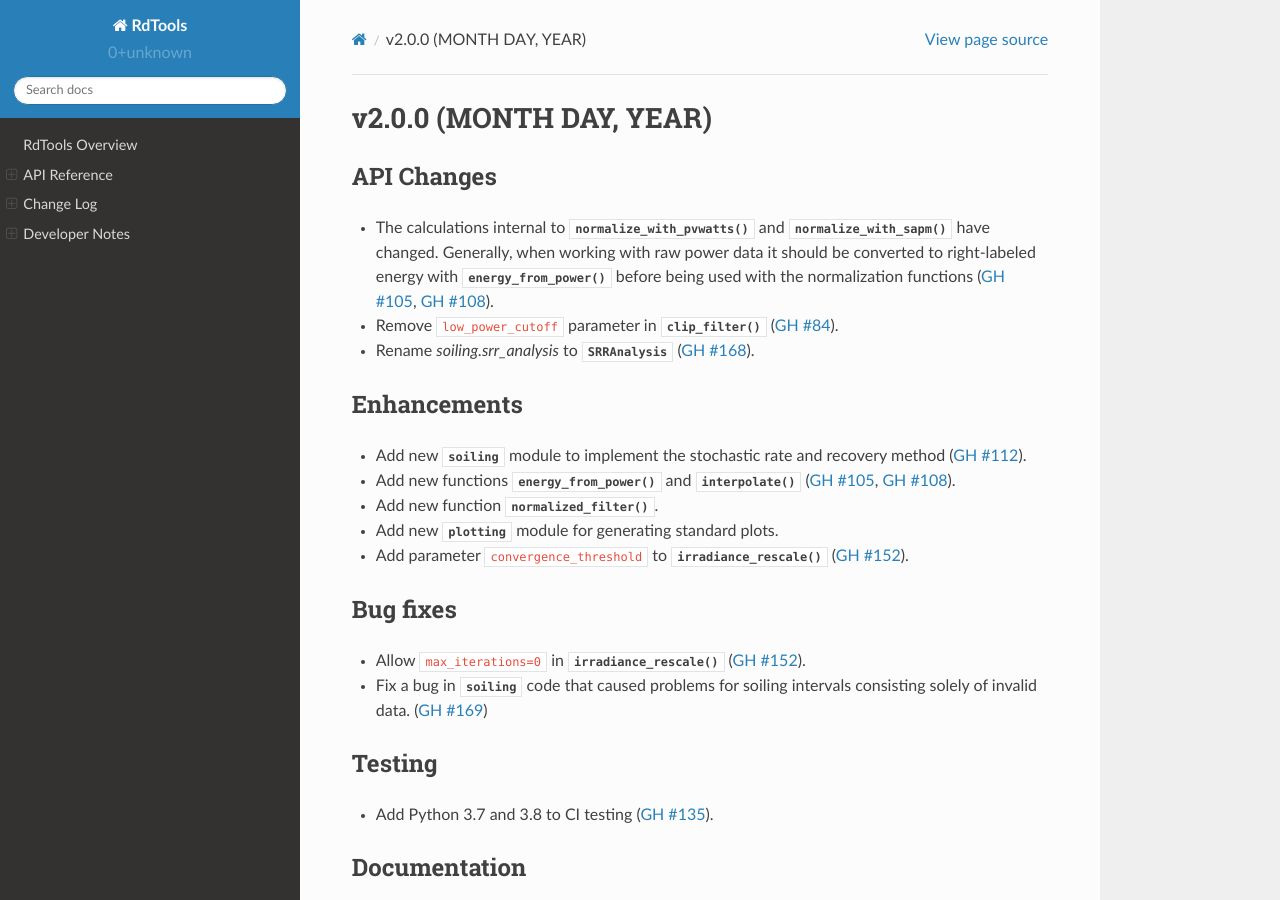
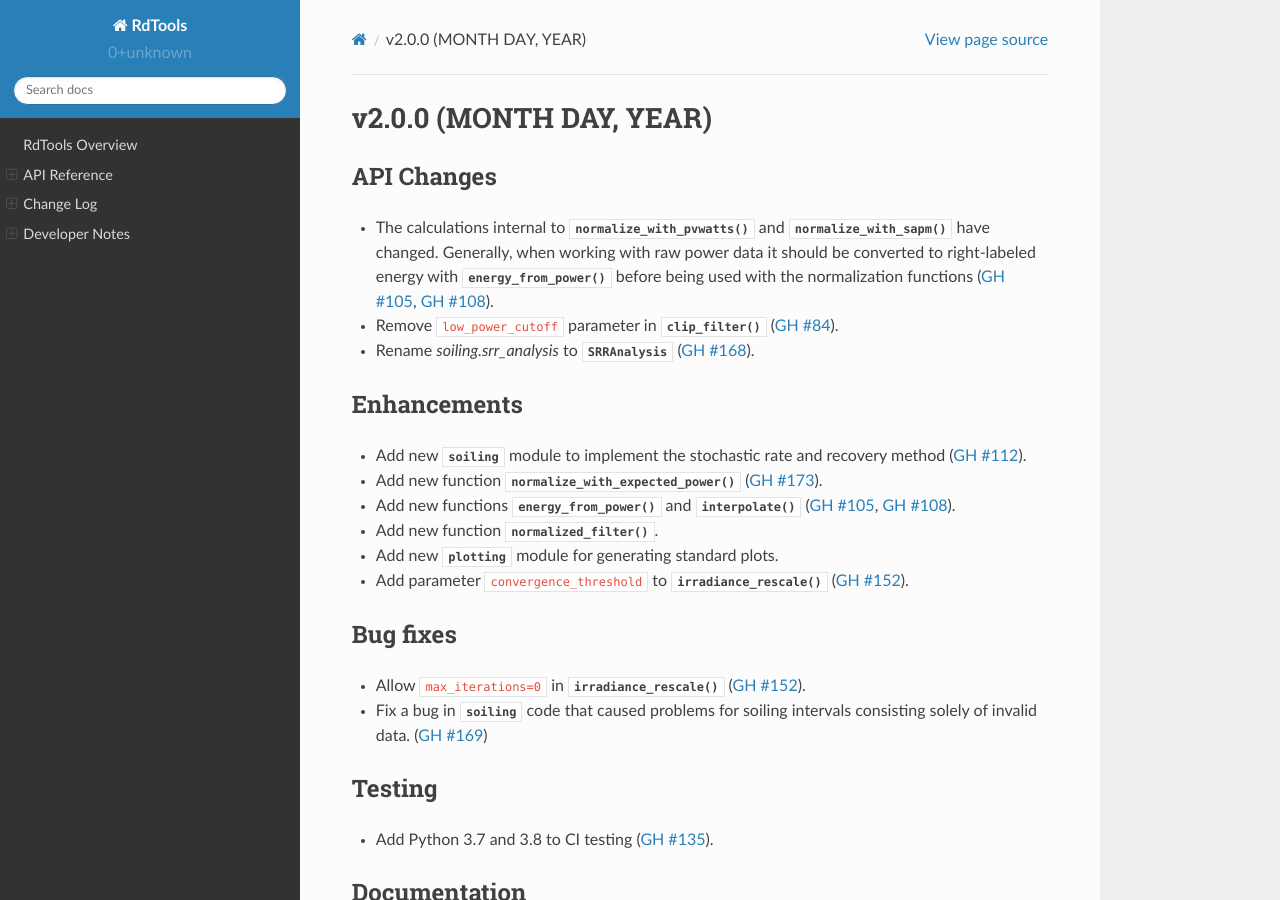
Before and after one commit to NREL/rdtools, a Sphinx documentation site: the page built from docs/sphinx/source/changelog/v2.0.0.rst, in a window 1280 px wide and 900 px high. Built offline with Sphinx 7.4.7 and the Read the Docs theme 2.0.0, drawn with Linux system fonts in a browser that asks for light colours; pages that are not in the unit, such as notebooks, are missing from menus.

Commit message:
update changelog

```diff
--- a/docs/sphinx/source/changelog/v2.0.0.rst
+++ b/docs/sphinx/source/changelog/v2.0.0.rst
@@ -16,6 +16,7 @@ Enhancements
 ------------
 * Add new :py:mod:`~rdtools.soiling` module to implement the stochastic rate and
   recovery method (:pull:`112`).
+* Add new function :py:func:`~rdtools.normalization.normalize_with_expected_power` (:pull:`173`).
 * Add new functions :py:func:`~rdtools.normalization.energy_from_power` and
   :py:func:`~rdtools.normalization.interpolate` (:pull:`105`, :pull:`108`).
 * Add new function :py:func:`~rdtools.filtering.normalized_filter`.
```
